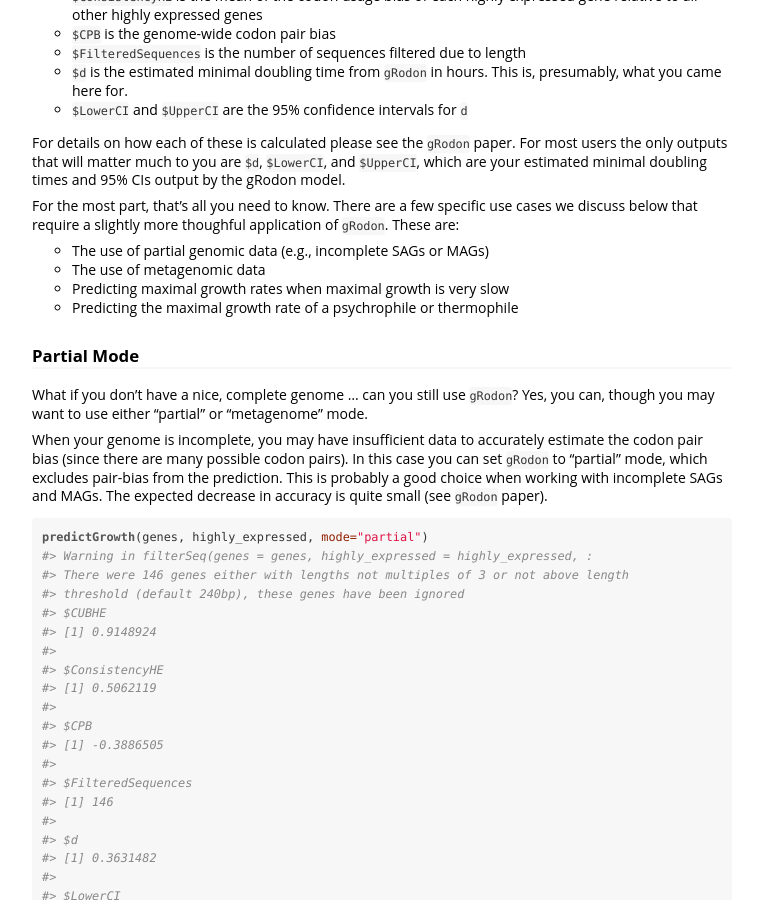
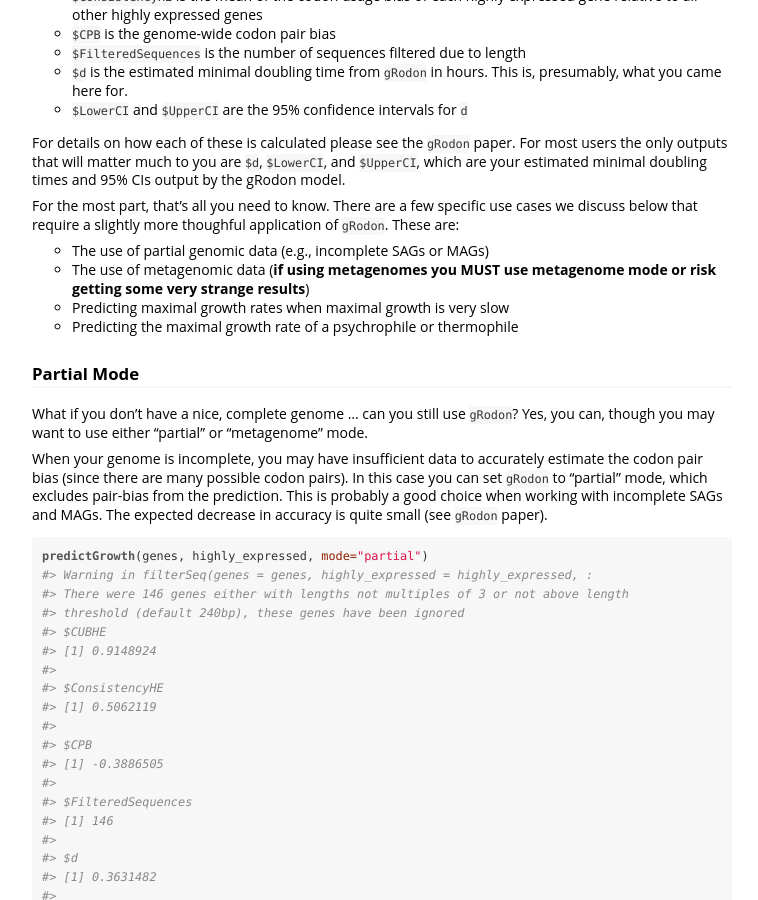
Before and after one commit to jlw-ecoevo/jlw-ecoevo.github.io, a Jekyll site: the page gRodon-vignette.html, which Jekyll copies as it is, in a window 1280 px wide and 900 px high, scrolled down 2983 px. Shown: the whole window, without its empty margins (258-1016 px from the left). Built offline with Jekyll 4.4.1, drawn with Linux system fonts in a browser that asks for light colours; some of the changed text lies outside the part shown.

Commit message:
grodon vignette

```diff
--- a/gRodon-vignette.Rmd
+++ b/gRodon-vignette.Rmd
@@ -181,7 +181,7 @@ cases we discuss below that require a slightly more thoughful application of
 `gRodon`. These are:
 
 *  The use of partial genomic data (e.g., incomplete SAGs or MAGs)
-*  The use of metagenomic data
+*  The use of metagenomic data  (**if using metagenomes you MUST use metagenome mode or risk getting some very strange results**)
 *  Predicting maximal growth rates when maximal growth is very slow
 *  Predicting the maximal growth rate of a psychrophile or thermophile
 
--- a/gRodon-vignette.html
+++ b/gRodon-vignette.html
@@ -194,8 +194,7 @@ genes &lt;-<span class="st"> </span><span class="kw">readDNAStringSet</span>(pat
 <ul>
 <li>The use of partial genomic data (e.g., incomplete SAGs or MAGs)<br />
 </li>
-<li>The use of metagenomic data<br />
-</li>
+<li>The use of metagenomic data (<strong>if using metagenomes you MUST use metagenome mode or risk getting some very strange results</strong>)</li>
 <li>Predicting maximal growth rates when maximal growth is very slow<br />
 </li>
 <li>Predicting the maximal growth rate of a psychrophile or thermophile</li>
```
Also changed, not shown: other parts of gRodon-vignette.html (+1 -1 lines).
